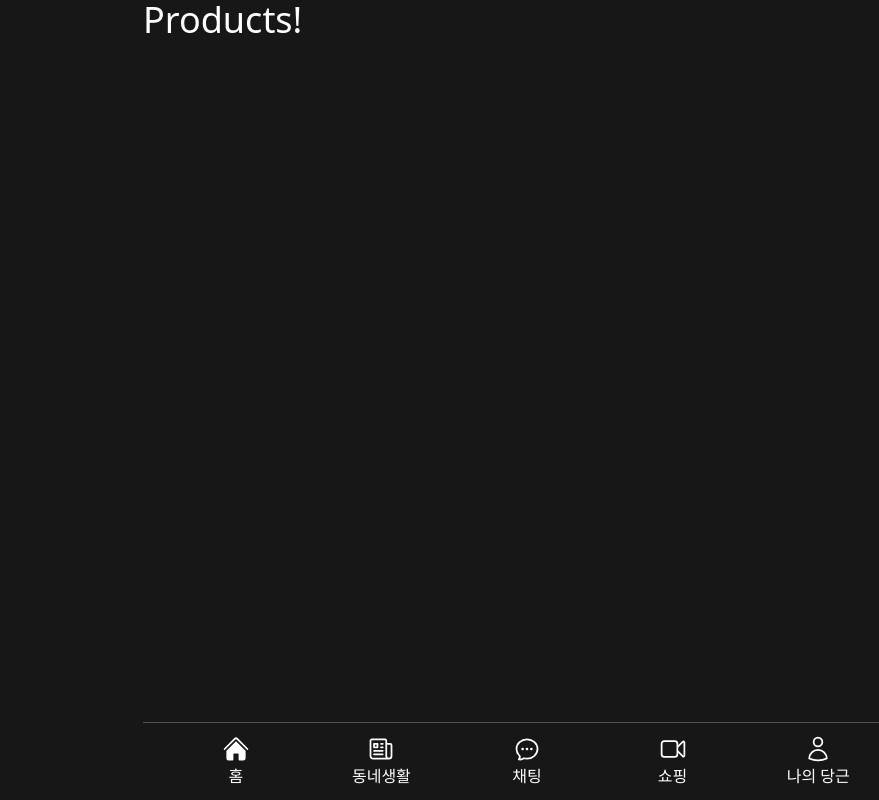
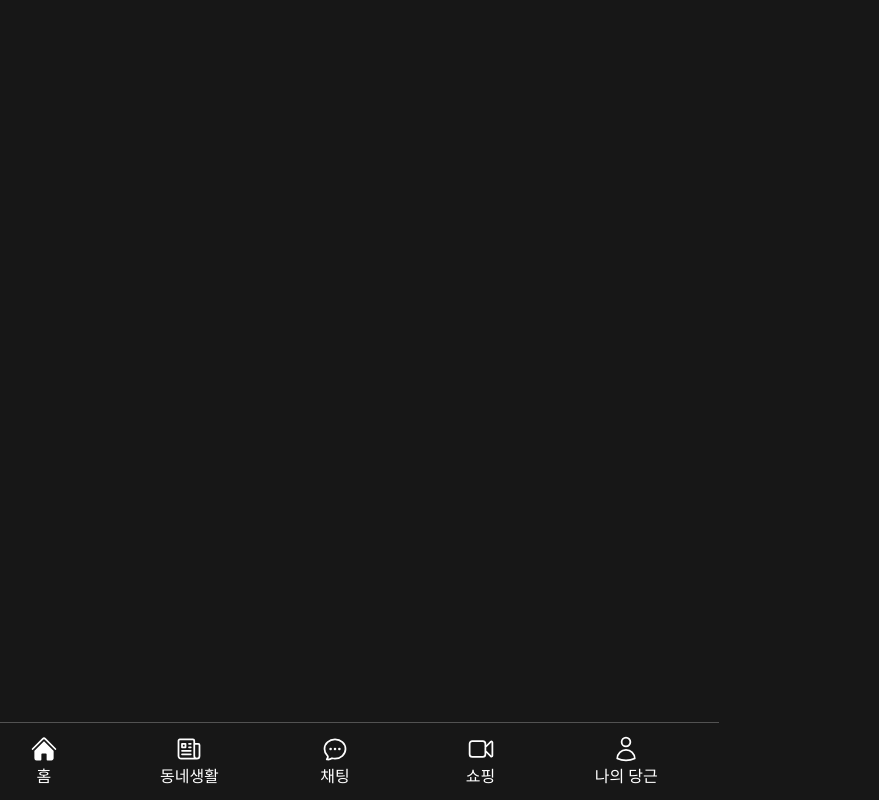
Before and after one commit to Jin1370/carrot-market, a Next.js app: page /products in a window 1280 px wide. Shown: the whole page, without its empty margins (305-1184 px from the left). Built offline with nearby package versions, Linux system fonts and the light colour scheme.

Commit message:
skeleton

```diff
--- /dev/null
+++ b/app/(tabs)/products/loading.tsx
@@ -0,0 +1,16 @@
+export default function Loading() {
+    return (
+        <div className="p-5 animate-pulse flex flex-col gap-5">
+            {[...Array(10)].map((_, index) => (
+                <div key={index} className="*:rounded-md flex gap-5">
+                    <div className="size-28 bg-neutral-700" />
+                    <div className="flex flex-col gap-2 *:rounded-md">
+                        <div className="bg-neutral-700 h-5 w-40" />
+                        <div className="bg-neutral-700 h-5 w-20" />
+                        <div className="bg-neutral-700 h-5 w-10" />
+                    </div>
+                </div>
+            ))}
+        </div>
+    );
+}
--- a/app/(tabs)/products/page.tsx
+++ b/app/(tabs)/products/page.tsx
@@ -1,4 +1,9 @@
-export default function Chat() {
+async function getProducts() {
+    await new Promise((resolve) => setTimeout(resolve, 10000));
+}
+
+export default async function Products() {
+    const products = await getProducts();
     return (
         <div>
             <h1 className="text-white text-4xl">Products!</h1>
--- a/app/layout.tsx
+++ b/app/layout.tsx
@@ -28,7 +28,7 @@ export default function RootLayout({
     return (
         <html lang="en">
             <body
-                className={`${geistSans.variable} ${geistMono.variable} antialiased bg-neutral-900 text-white max-w-sm mx-auto`}
+                className={`${geistSans.variable} ${geistMono.variable} antialiased bg-neutral-900 text-white w-full`} //max-w-sm mx-auto
             >
                 {children}
             </body>
--- a/components/tab-bar.tsx
+++ b/components/tab-bar.tsx
@@ -19,7 +19,7 @@ import { usePathname } from "next/navigation";
 export default function TabBar() {
     const pathname = usePathname();
     return (
-        <div className="fixed bottom-0 w-full mx-auto max-w-screen-md grid grid-cols-5 border-neutral-600 border-t px-5 py-3 *:text-white">
+        <div className="fixed bottom-0 left-0 right-0 mx-auto max-w-screen-md grid grid-cols-5 border-neutral-600 border-t px-5 py-3 *:text-white">
             <Link
                 href="/products"
                 className="flex flex-col items-center gap-px"
```
